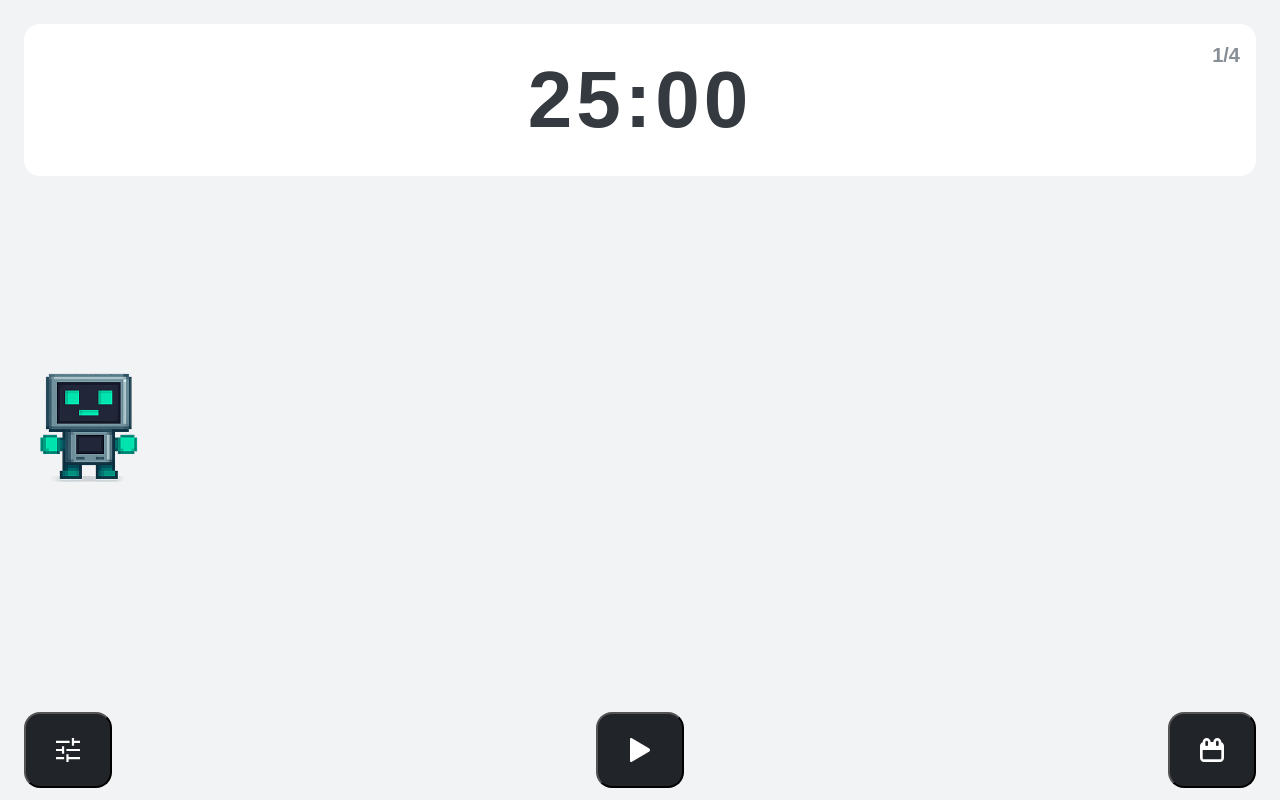
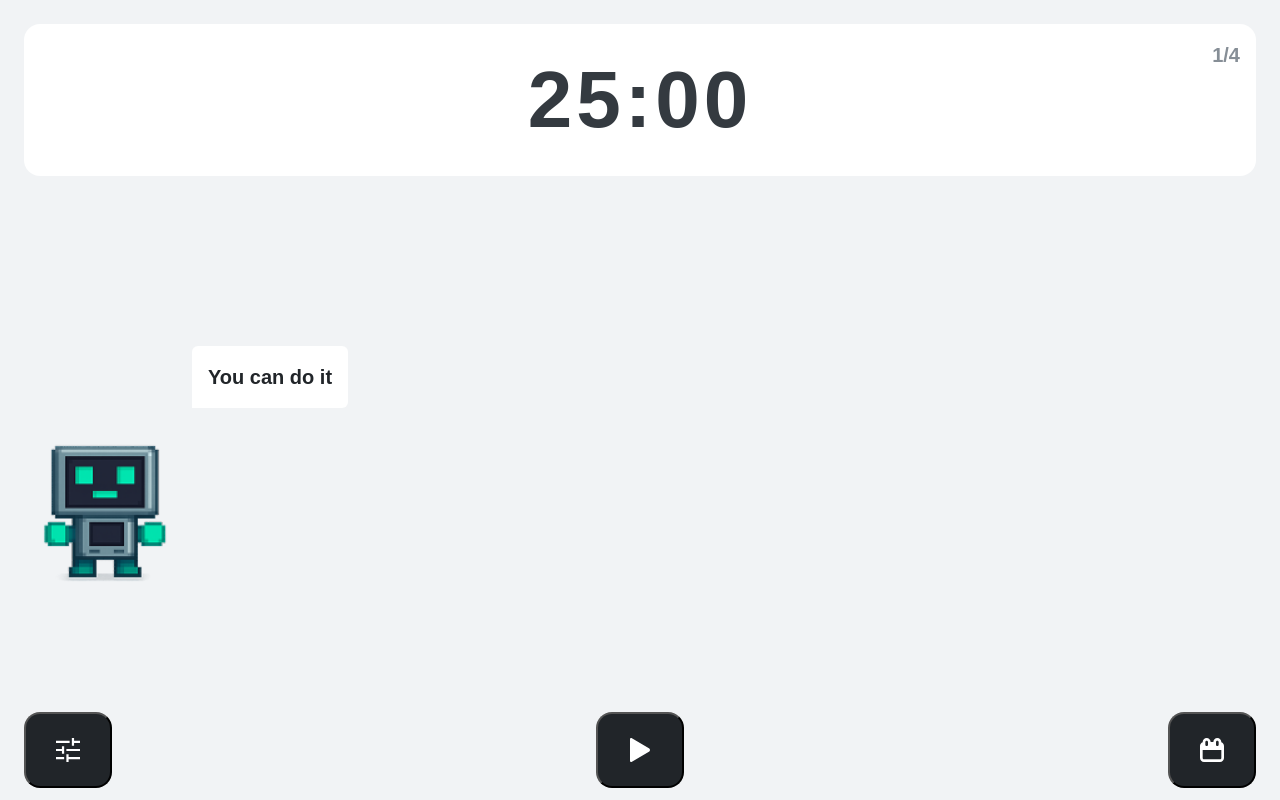
Before and after one commit to bytistan/pomodoro, a React (Vite) app: page / in a window 1280 px wide. Built offline with nearby package versions, Linux system fonts and the light colour scheme; a web font is replaced by a local one.

Commit message:
Home page UI done

```diff
--- a/src/components/TextBubble.jsx
+++ b/src/components/TextBubble.jsx
@@ -2,8 +2,8 @@ import React from 'react';
 
 export default function TextBubble({ text }) {
   return (
-    <div>
-        <p>{text}</p>
+    <div className="bg-white rounded-bubble p-3 d-flex justify-content-center align-items-center">
+        <p className="text-center fw-bold fs-5">{text}</p>
     </div>
   );
 }
--- a/src/index.css
+++ b/src/index.css
@@ -61,3 +61,13 @@ body {
 .text-gray {
   color: var(--text-gray);
 }
+
+.rounded-bubble {
+  border-radius: 6px;
+  border-bottom-left-radius: 0;
+}
+
+.scale-omega {
+  width:160px;
+  height:auto;
+}
--- a/src/pages/Home.jsx
+++ b/src/pages/Home.jsx
@@ -1,5 +1,6 @@
 import React from 'react';
 import IconButton from '../components/IconButton';
+import TextBubble from '../components/TextBubble';
 
 import PlayIcon from '../assets/icons/play.svg';
 import SettingsIcon from '../assets/icons/settings.svg';
@@ -18,9 +19,10 @@ export default function Home() {
                     </div>
                 </div>
 
-                <div className="flex-grow-1">
-                    <div>
-                        <img src={OmegaStand}></img>
+                <div className="flex-grow-1 d-flex justify-content-start align-items-center gap-2">
+                    <img src={OmegaStand} className="scale-omega"></img>
+                    <div className="d-flex justify-conten-center align-items-start h-100">
+                        <TextBubble text={"You can do it"}></TextBubble>
                     </div>
                 </div>
             </main>
```
Also changed, not shown: 1 other file (tests, documents, lock files or other folders).
